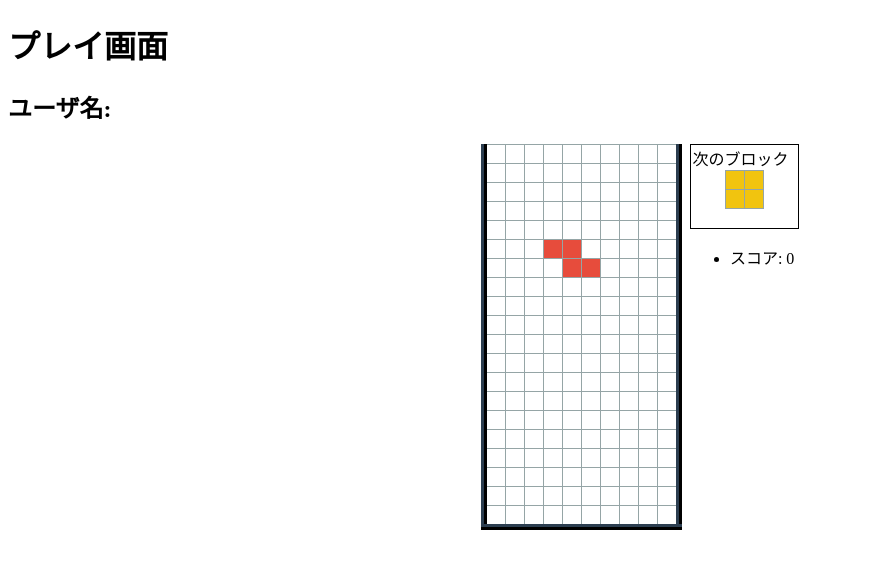
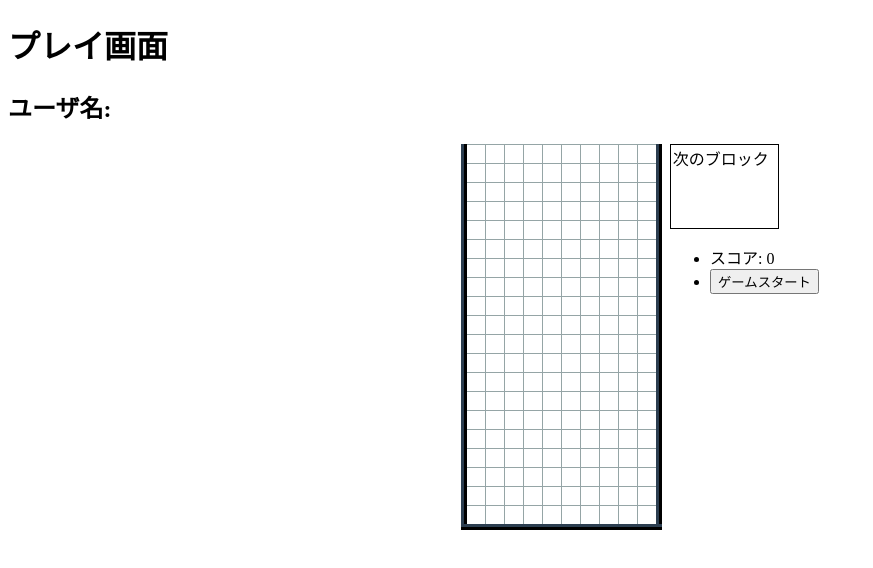
Before and after one commit to hirakei1203/tetris, a Vue app: page /play in a window 1280 px wide. Shown: the top 568 px of the page, without its empty margins (0-873 px from the left). Built offline with nearby package versions, Linux system fonts and the light colour scheme.

Commit message:
start_button

```diff
--- a/src/common/Tetromino.ts
+++ b/src/common/Tetromino.ts
@@ -95,4 +95,8 @@ export class Tetromino {
 
     return new Tetromino(type as TETROMINO_TYPE);
   }
+
+  static empty(): Tetromino {
+    return new Tetromino(0 as TETROMINO_TYPE);
+  }
 }
--- a/src/pages/PlayPage.vue
+++ b/src/pages/PlayPage.vue
@@ -1,20 +1,58 @@
 <script lang="ts" setup>
-import { reactive, onMounted, onBeforeUnmount } from "vue";
+import { reactive, onBeforeUnmount, watch } from "vue";
 import { Tetromino, TETROMINO_TYPE} from '../common/Tetromino' ;
 import { Field } from '../common/Field';
 
 import TetrominoPreviewComponent from '../components/TetrominoPreviewComponent.vue';
 
+const PLAY_STATUS = {
+   GAMESTART: 1, // ゲームスタート
+   PLAYING: 2, // プレイ中
+   GAMEOVER: 3, // ゲームオーバー
+ } as const;
+export type PLAY_STATUS = typeof PLAY_STATUS[keyof typeof PLAY_STATUS];
+
 let staticField = new Field();
+
+const gameStatus = reactive({ gameStatus: PLAY_STATUS.GAMESTART as PLAY_STATUS});
+const isStandBy = () => gameStatus.gameStatus !== PLAY_STATUS.PLAYING;
+const gameStart = () => gameStatus.gameStatus = PLAY_STATUS.PLAYING;
+
 const tetris = reactive({
   field: new Field(),
   score: 0,
 });
+
+watch(gameStatus, (currentState) => {
+   switch(currentState.gameStatus as PLAY_STATUS) {
+     case PLAY_STATUS.GAMESTART:
+       break;
+     case PLAY_STATUS.PLAYING:
+       document.addEventListener('keydown', onKeyDown);
+
+       staticField = new Field();
+       tetris.field = new Field();
+
+       tetromino.current = Tetromino.random();
+       tetromino.next = Tetromino.random();
+
+       tetris.score = 0;
+       resetDrop();
+
+       break;
+     case PLAY_STATUS.GAMEOVER:
+       document.removeEventListener('keydown', onKeyDown);
+
+       tetromino.next = Tetromino.empty();
+       break;
+   }
+ })
+
 const tetromino = reactive({
-  current: Tetromino.random(),
+  current: Tetromino.empty(),
   position: {x:3, y:0},
   rotate: 0,
-  next: Tetromino.random(),
+  next: Tetromino.empty(),
 })
 
 const currentTetrominoData = () => {
@@ -66,6 +104,11 @@ const nextTetrisField = () => {
   tetromino.next = Tetromino.random();
   tetromino.rotate = 0;
   tetromino.position = {x:3,y:0};
+
+  if(!canDropCurrentTertromino()) {
+    gameStatus.gameStatus = PLAY_STATUS.GAMEOVER as PLAY_STATUS;
+    resetDrop(true);
+  }
 }
 
 const onKeyDown = (e: KeyboardEvent) => {
@@ -136,9 +179,6 @@ const deleteLine = () => {
    return { score, field };
  };
 
-onMounted(function() {
-  document.addEventListener('keydown', onKeyDown);
-})
 onBeforeUnmount(function(){
   document.removeEventListener('keydown', onKeyDown)
 })
@@ -146,8 +186,9 @@ onBeforeUnmount(function(){
 
 const resetDropInterval = () => {
    let intervalId = -1;
-   return () => {
+   return (gameover: boolean = false) => {
      if (intervalId !== -1) clearInterval(intervalId);
+      if (gameover) return;
      intervalId = setInterval(() => {
       tetris.field = Field.deepCopy(staticField);
 
@@ -161,7 +202,6 @@ const resetDropInterval = () => {
  };
 
 const resetDrop = resetDropInterval();
-resetDrop();
 
 </script>
 
@@ -186,6 +226,7 @@ resetDrop();
       <TetrominoPreviewComponent v-bind:tetromino="tetromino.next.data"/>
       <ul class="dara">
         <li>スコア: {{ tetris.score }}</li>
+        <li><button v-if="isStandBy()" @click.self.stop="gameStart">ゲームスタート</button></li>
       </ul>
     </div>
   </div>
```
